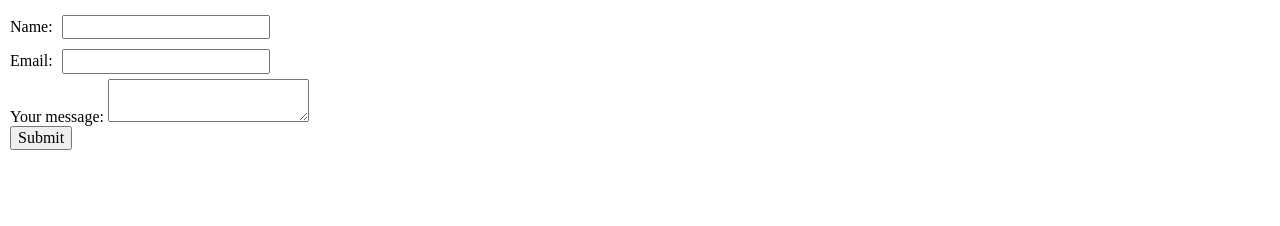
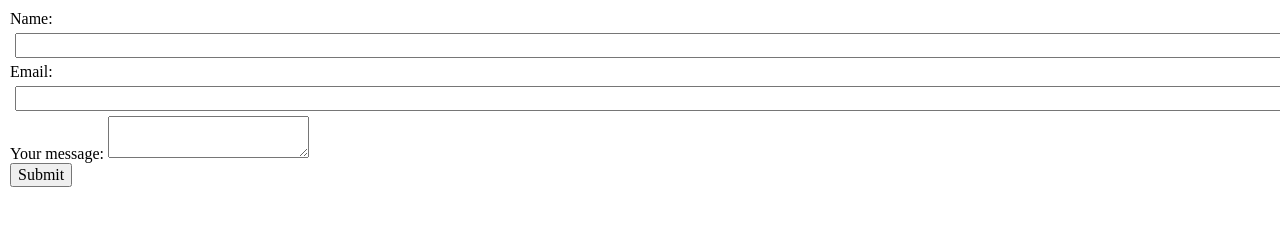
Before and after one commit to Loomisdk2/assessment-html-forms, a plain HTML site: page index.html in a window 1280 px wide. Drawn offline with nearby package versions, Linux system fonts and the light colour scheme.

Commit message:
Update style.css

```diff
--- a/style.css
+++ b/style.css
@@ -5,3 +5,7 @@ body {
 input {
   margin: 5px;
 }
+
+input, text area, label {
+  width: 100%;
+}
```
